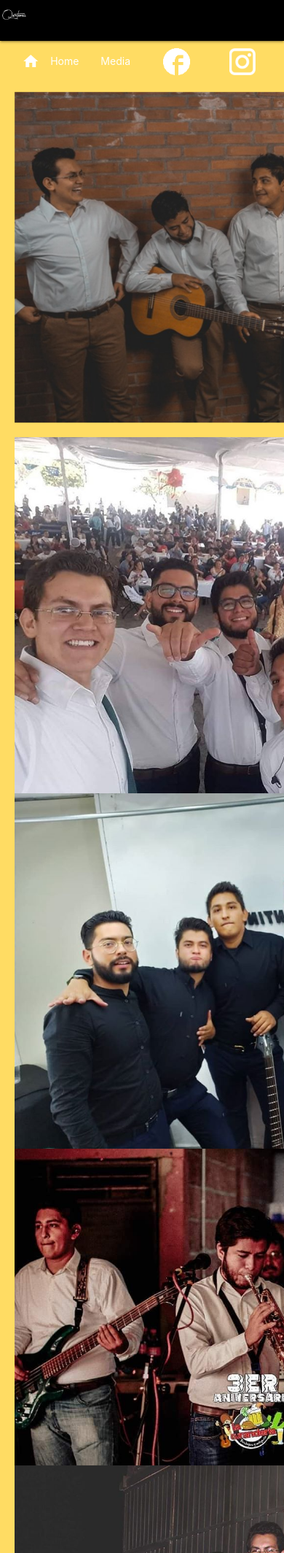
After one commit to magogallardo/QuintemiaWeb, a Flask app: page /mediafotos in a window 390 px wide; the page is wider, and only the part inside the window is pictured. The commit adds this page. Shown: the top 2128 px of that part at 73% size. Run offline with Flask 2, Linux system fonts and the light colour scheme; some libraries are stand-ins or nearby versions.

Commit message:
Mobile test

```diff
--- a/app.py
+++ b/app.py
@@ -52,9 +52,9 @@ def info():
     return render_template('info.html')
 
 
-@app.route('/contacto')
-def contacto():
-    return render_template('contacto.html')
+@app.route('/mediafotos')
+def fotos():
+    return render_template('fotos.html')
 
 @app.route('/media')
 def media():
--- /dev/null
+++ b/templates/fotos.html
@@ -0,0 +1,70 @@
+<!DOCTYPE html>
+<html>
+
+
+
+<head>
+	<title>Quintemia - Fotos</title>
+		<script src="https://cdnjs.cloudflare.com/ajax/libs/jquery/3.1.1/jquery.min.js"></script>
+  <script src="https://cdnjs.cloudflare.com/ajax/libs/materialize/0.98.2/js/materialize.min.js"></script>
+  <script src="https://codepen.io/j_holtslander/pen/pLNzQb"></script>
+  <link rel="stylesheet" type="text/css" href="https://cdnjs.cloudflare.com/ajax/libs/materialize/0.98.2/css/materialize.min.css">
+  <link rel="stylesheet" type="text/css" href="https://fonts.googleapis.com/icon?family=Material+Icons">
+  <link rel="stylesheet" type="text/css" href="https://cdnjs.cloudflare.com/ajax/libs/animate.css/3.5.2/animate.min.css">
+  <link rel="stylesheet" type="text/css" href="{{ url_for('static', filename='css/style.css') }}">
+  <link rel="stylesheet" type="text/css" href="{{ url_for('static', filename='css/style-schedule.css') }}">
+</head>
+
+<header>
+
+	<div>
+	{% include "nav.html" %}
+	</div>
+
+</header>
+
+<body bgcolor="FFDC63">
+
+
+	<div class="container" align="center">
+
+		<div class="row" align="right">
+	 		<img class="materialboxed" width="680" src="{{ url_for('static', filename='images/foto1.jpg') }}">
+	 	</div>
+	 	<div class="row" align="center">
+	 		<img class="materialboxed" width="650" src="{{ url_for('static', filename='images/foto2.jpg') }}">
+	 		<img class="materialboxed" width="650" src="{{ url_for('static', filename='images/foto3.jpg') }}">
+	 		<img class="materialboxed" width="650" src="{{ url_for('static', filename='images/foto4.jpg') }}">
+	 		<img class="materialboxed" width="650" src="{{ url_for('static', filename='images/foto5.jpg') }}">
+	 		<img class="materialboxed" width="650" src="{{ url_for('static', filename='images/foto6.jpg') }}">
+		</div>
+
+
+
+	</div>
+
+
+
+
+
+</body>
+
+<footer>
+
+	{% include "footer.html" %}
+
+</footer>
+
+
+
+<script type="text/javascript">
+		$(document).ready(function(){
+    $('.materialboxed').materialbox();
+  });
+
+
+
+</script>
+
+
+</html>
--- a/templates/nav.html
+++ b/templates/nav.html
@@ -1,13 +1,13 @@
 
 
-<body>
-
-
-<ul id="dropdown1" class="dropdown-content">
-  <li><a href="/Fotos">Fotos</a></li>
-  <li><a href="/Videos">Videos</a></li>
+<ul id="dropdown" class="dropdown-content collection">
+    <li>
+        <a href="/mediafotos"><i class="material-icons">camera_alt</i>Fotos</a>
+    </li>
+    <li>
+        <a href="/mediavideos"><i class="material-icons">videocam</i>Videos</a>
+    </li>
 </ul>
-
 
 <nav class="black">
   <div class="nav-fixed">
@@ -15,17 +15,21 @@
       <img href="/" style="height: 10%;width: 10%;margin-top:-10px;margin-right: 10px;" class="responsive-img" src="{{ url_for('static', filename='images/logo.png') }}">
 
       <ul class="right">
-        <li><a href="https://www.facebook.com/Quintemia"><img href="/" style="height: 70%;width:70%;margin-top:10px;margin-right: 10px;" class="responsive-img" src="{{ url_for('static', filename='images/fblogowhitetrue.png') }}"></li></a>
+        <li><a href="/">Home<i class="material-icons left">home</i></li></a>
 
-        <li><a href="https://www.instagram.com/quintemia_"><img href="/" style="height: 70%;width: 70%;margin-top:10px;margin-right: 10px;" class="responsive-img" src="{{ url_for('static', filename='images/iglogotrue.png') }}"></li></a>
+        <li><a class="dropdown-button" href="#!" data-activates="dropdown" data-beloworigin="true">Media<i class="mdi-navigation-arrow-drop-down right"></i></a></li>
+
+        <li><a href="https://www.facebook.com/Quintemia"><img href="/" style="height: 60%;width:60%;margin-top:10px;margin-right: 10px;" class="responsive-img" src="{{ url_for('static', filename='images/fblogowhitetrue.png') }}"></li></a>
+
+        <li><a href="https://www.instagram.com/quintemia_"><img href="/" style="height: 60%;width: 60%;margin-top:10px;margin-right: 10px;" class="responsive-img" src="{{ url_for('static', filename='images/iglogotrue.png') }}"></li></a>
       </ul>
   </div>
 </nav>
 
 <script>
 
+ $(document).ready(function(){
+$(".dropdown-trigger").dropdown();
+});
 
 </script>
-
-
-</body>
```
Also changed, not shown: templates/carousel.html (+7 -0 lines), templates/index.html (+4 -4 lines), static/images/foto1.jpg (added), static/images/foto2.jpg (added), static/images/foto3.jpg (added), static/images/foto4.jpg (added), static/images/foto5.jpg (added), static/images/foto6.jpg (added).
